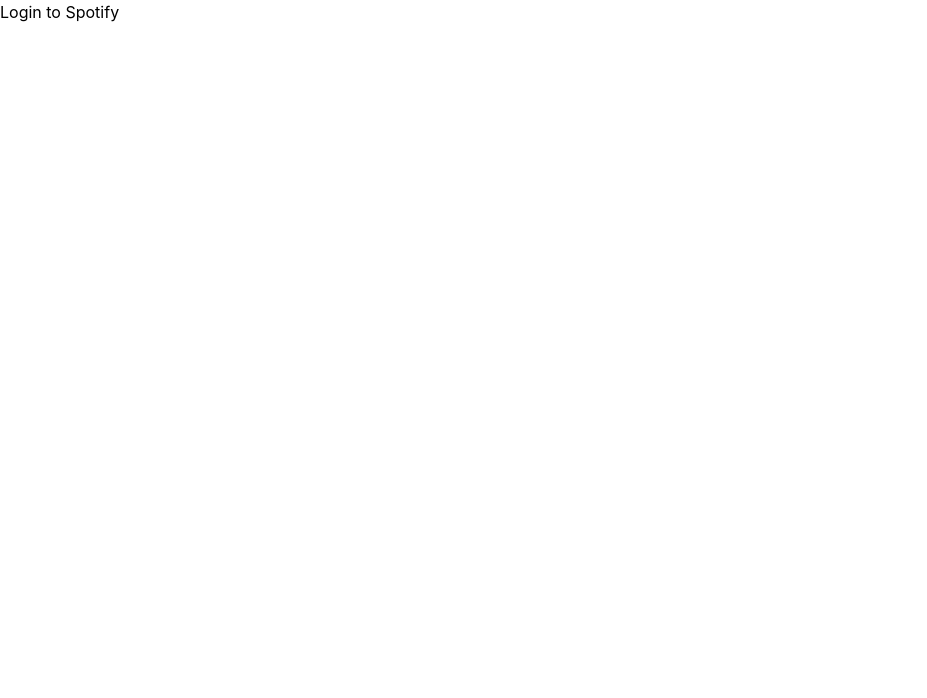
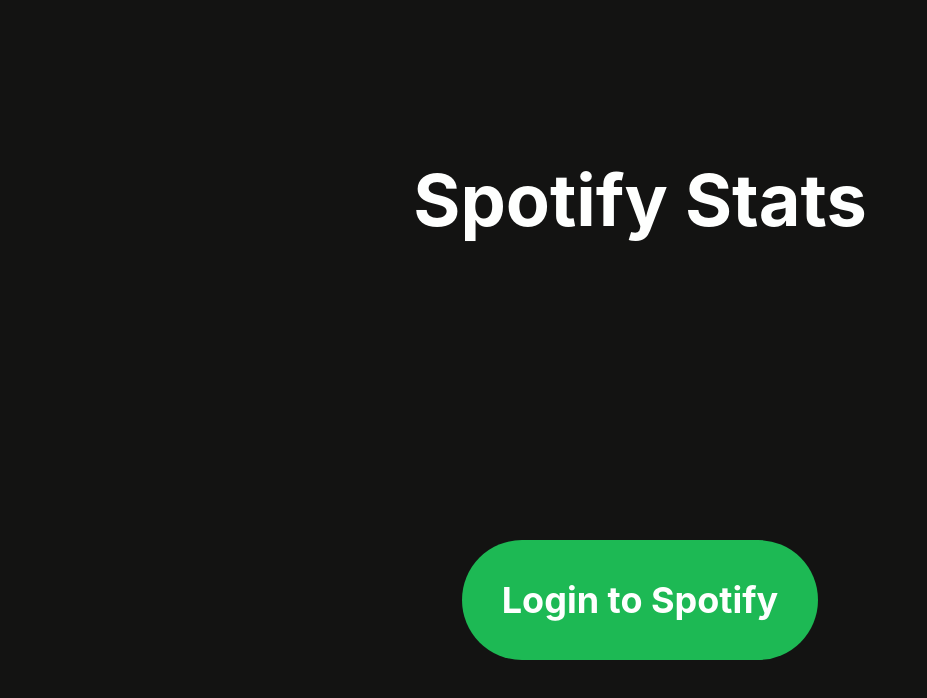
Before and after one commit to VinayakFia/spotify-viewer, a React (Create React App) app: page / in a window 1280 px wide. Shown: the top 698 px of the page, without its empty margins (0-927 px from the left). Built offline with nearby package versions, Linux system fonts and the light colour scheme.

Commit message:
Made login less ugly

```diff
--- a/src/pages/Login.js
+++ b/src/pages/Login.js
@@ -1,10 +1,18 @@
 import React from "react";
-import { RESPONSE_TYPE, CLIENT_ID, AUTH_ENDPOINT, REDIRECT_URI, SCOPE } from "../config";
+import {
+  RESPONSE_TYPE,
+  CLIENT_ID,
+  AUTH_ENDPOINT,
+  REDIRECT_URI,
+  SCOPE,
+} from "../config";
 
 const Login = () => {
   return (
-    <div>
+    <div className="bg-[#131312] w-full h-full absolute text-4xl text-[#FEFFFE] font-bold grid grid-rows-2">
+      <p className="m-auto text-7xl">Spotify Stats</p>
       <a
+        className="rounded-full bg-[#1DB954] p-10 m-auto"
         href={`${AUTH_ENDPOINT}?client_id=${CLIENT_ID}&redirect_uri=${REDIRECT_URI}&response_type=${RESPONSE_TYPE}&scope=${SCOPE}`}
       >
         Login to Spotify
```
